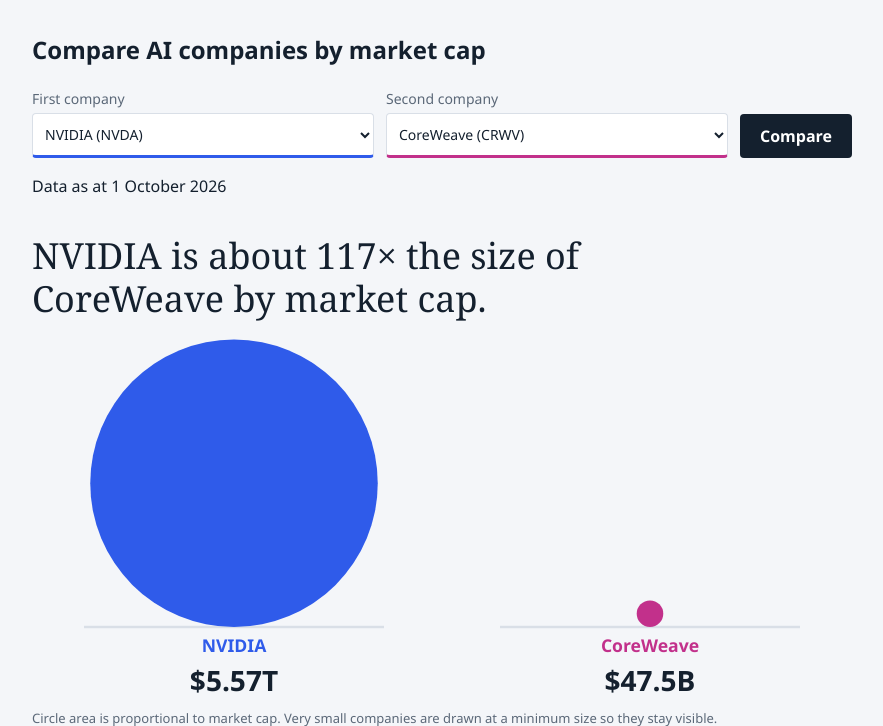
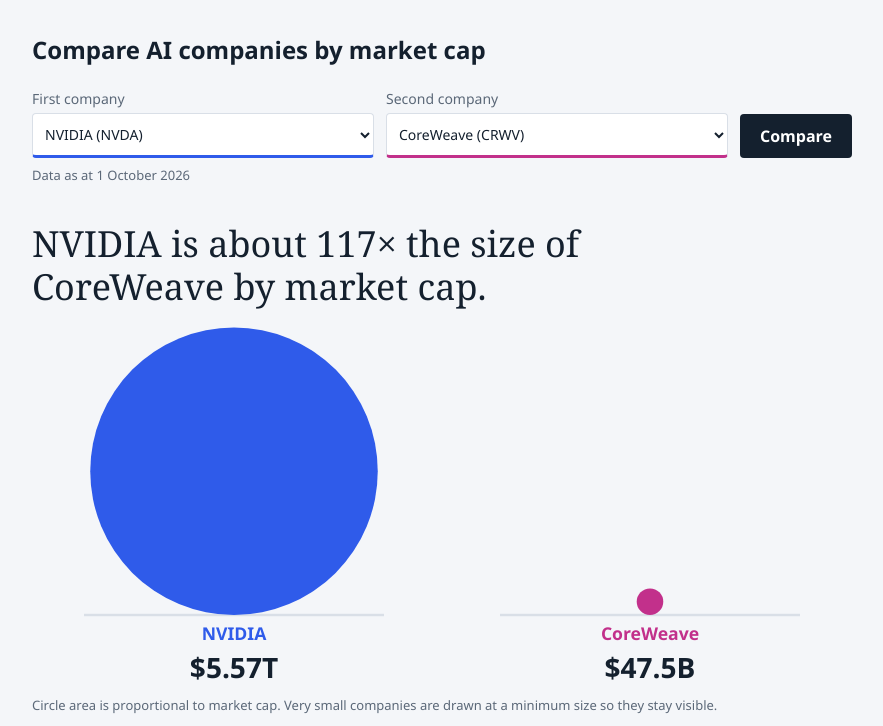
Before and after one commit to Ameyaw9/azproject, a Flask app: page / in a window 1280 px wide. Shown: the top 726 px of the page, without its empty margins (198-1081 px from the left). Run offline with Flask 3, Linux system fonts and the light colour scheme; data that the repository does not hold is empty.

Commit message:
Change class from 'data-date' to 'note'

```diff
--- a/templates/index.html
+++ b/templates/index.html
@@ -30,7 +30,7 @@
     <button type="submit">Compare</button>
   </form>
 
-  <p class="data-date">Data as at {{ data_date }}</p>
+  <p class="note">Data as at {{ data_date }}</p>
 
   {% if error %}
     <p class="error" role="alert">{{ error }}</p>
```
